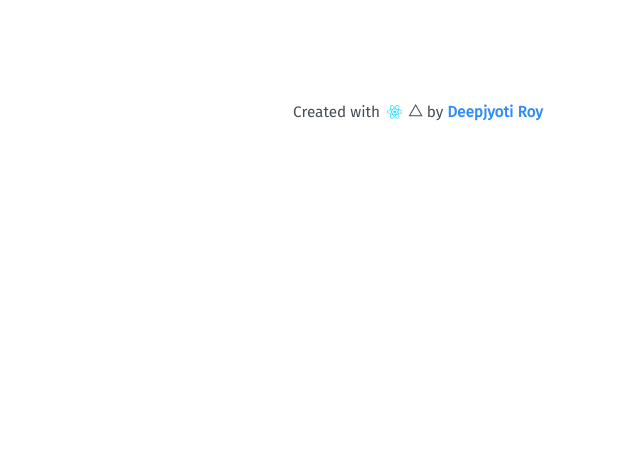
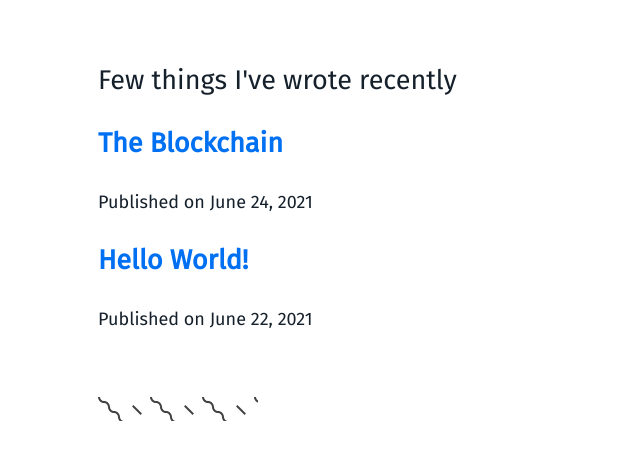
Before and after one commit to deepjyotiroy079/react-port-v3, a React (Create React App) app: page / in a window 1280 px wide. Shown: the part 733-1204 px from the top of the page, without its empty margins (222-862 px from the left). Before the commit the page ends 931 px from the top, so only its background shows below. Built offline with nearby package versions, Linux system fonts and the light colour scheme; no server answers.

Commit message:
Added blogs to production

```diff
--- a/src/components/404/NotFound.js
+++ b/src/components/404/NotFound.js
@@ -1,11 +1,15 @@
-import React from 'react'
+import React from 'react';
+import { Link } from 'react-router-dom';
 
 const NotFound = () => {
-    return (
-        <div>
-            <p>Wow so empty!</p>
-        </div>
-    )
-}
+	return (
+		<div>
+			<Link className="links" to={`/`}>
+				&#8592; Back
+			</Link>
+			<p>Wow so empty!</p>
+		</div>
+	);
+};
 
 export default NotFound;
--- a/src/components/content/Content.js
+++ b/src/components/content/Content.js
@@ -1,6 +1,7 @@
 import { Facebook, Linkedin, GitHub, Instagram, Twitter } from 'react-feather';
 import Seperator from '../seperator/Seperator';
 import { Projects } from '../projects/Projects';
+import { Blogs } from '../blogs/Blogs';
 
 // eslint-disable-next-line
 const Content = () => {
@@ -69,6 +70,11 @@ const Content = () => {
                 <Projects />
             </div>
             <Seperator my={[4, 5]} width={['50%', '25%']} height={24} />
+			<div>
+				<p className="headingLg">Few things I've wrote recently</p>
+				<Blogs />
+			</div>
+			<Seperator my={[4, 5]} width={['50%', '25%']} height={24} />
         </>
     );
 };
```
Also changed, not shown: src/out/posts.json.
